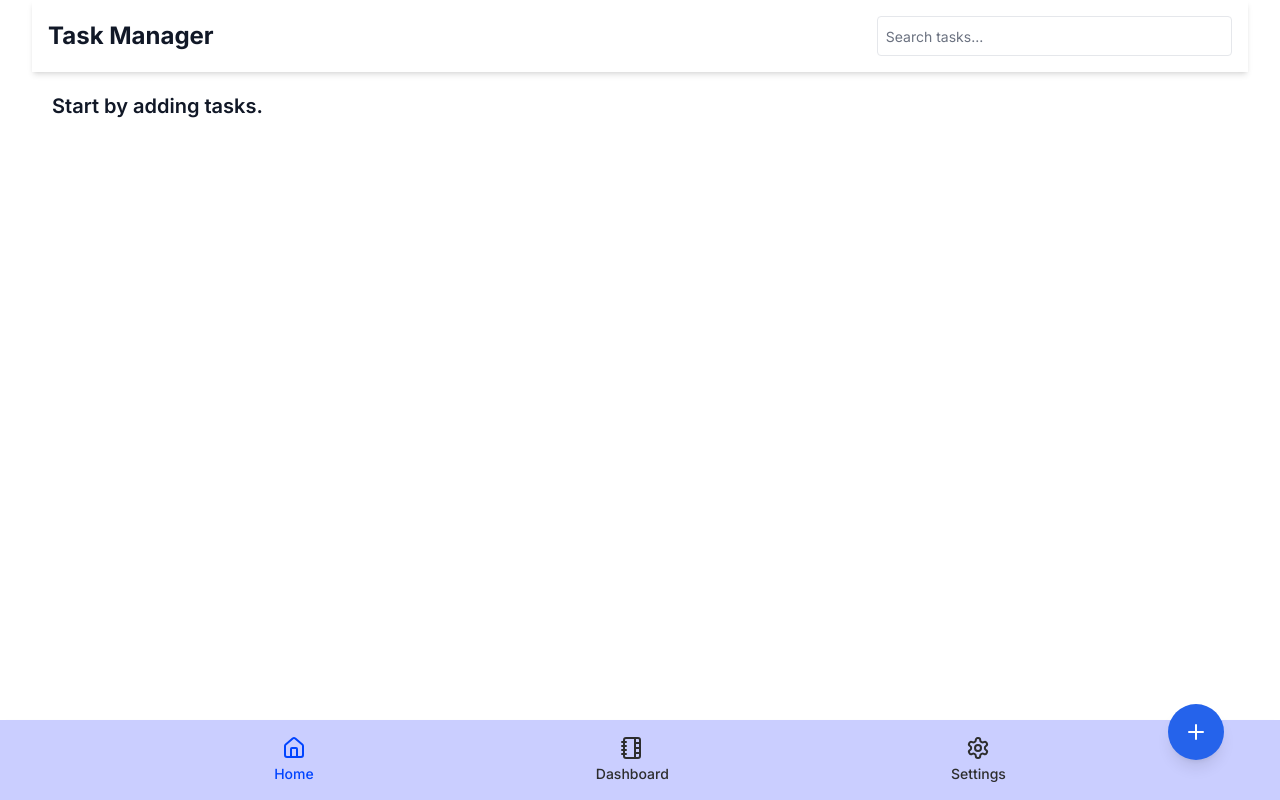
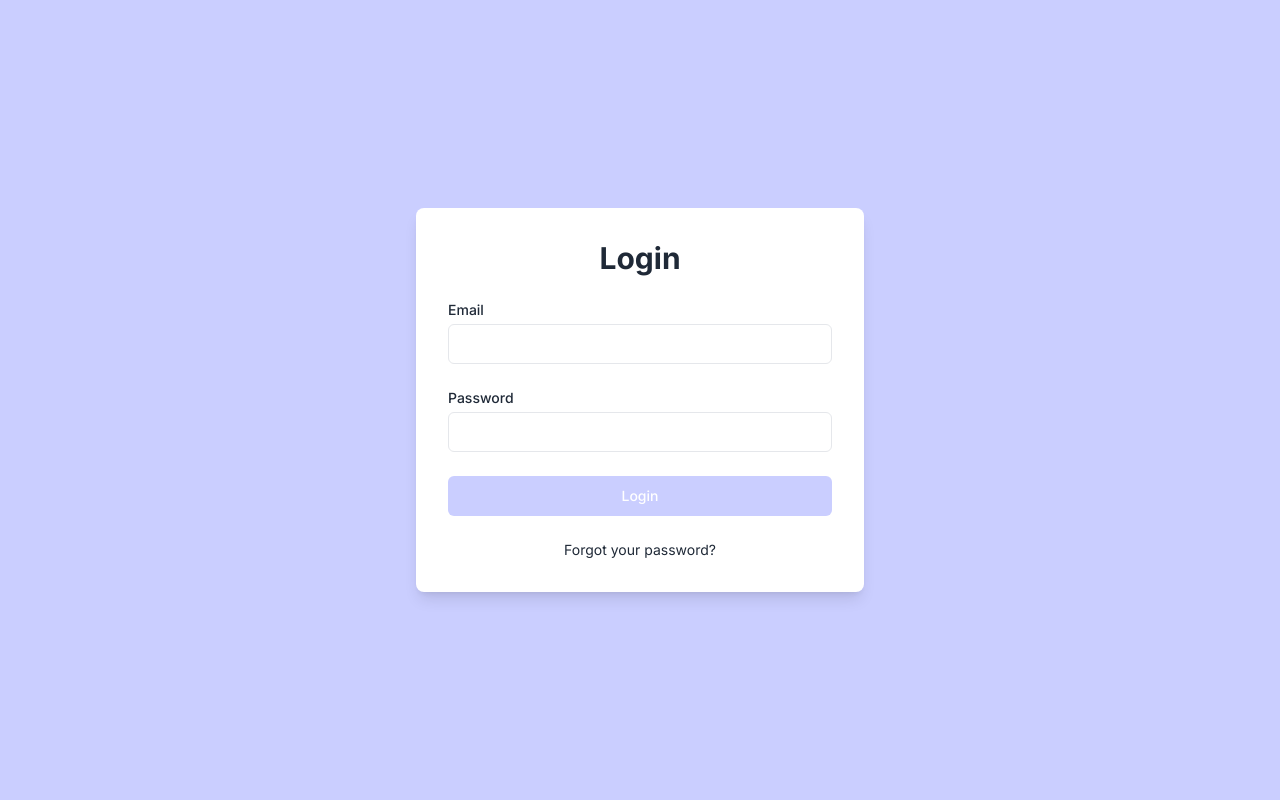
Before and after one commit to Kaustav-Bhattacharya/smart-task-manager, a Next.js app: page / in a window 1280 px wide. Built offline with nearby package versions, Linux system fonts and the light colour scheme.

Commit message:
chore: login page

```diff
--- a/app/layout.tsx
+++ b/app/layout.tsx
@@ -1,10 +1,11 @@
+// app/layout.tsx
+
 import type { Metadata } from "next";
 import { Inter } from "next/font/google";
 import "./globals.css";
 import StoreProvider from "@/lib/redux/store-provider";
-import Navigation from "@/components/custom/navigation-bar";
-import { Toaster } from "@/components/ui/toaster";
 import { ThemeProvider } from "@/components/theme-provider";
+import ClientLayout from "@/components/custom/custom-layout";
 
 const inter = Inter({ subsets: ["latin"] });
 
@@ -23,9 +24,7 @@ export default function RootLayout({
       <ThemeProvider attribute="class" defaultTheme="system" enableSystem>
         <StoreProvider>
           <body className={inter.className}>
-            {children}
-            <Navigation />
-            <Toaster />
+            <ClientLayout>{children}</ClientLayout>
           </body>
         </StoreProvider>
       </ThemeProvider>
--- a/app/page.tsx
+++ b/app/page.tsx
@@ -1,103 +1,89 @@
 "use client";
-import useDebounce from "@/lib/hooks/useDebouce";
-import { useState, useEffect } from "react";
+
+import React, { useState } from "react";
+import { Button } from "@/components/ui/button";
 import { Input } from "@/components/ui/input";
-import { Button } from "@/components/ui/button";
-import { RootState } from "@/lib/redux/store";
-import { useSelector } from "react-redux";
-import SwipeableCard from "@/components/custom/swipable-card";
+import { cn } from "@/lib/utils";
 import { useRouter } from "next/navigation";
-import { Plus } from "lucide-react";
-import { startTaskNotificationService } from "@/lib/locationNotifications";
 
-export type Task = {
-  description: string;
-  dueDate: Date;
-  id: string;
-  title: string;
-  priority: string;
-  completed?: boolean;
-  location: string;
-  lat?: number; // Optional latitude
-  lng?: number; // Optional longitude
-};
+const Login = () => {
+  const [email, setEmail] = useState("");
+  const [password, setPassword] = useState("");
+  const router = useRouter()
 
-const Home: React.FC = () => {
-  const router = useRouter();
-  const tasks = useSelector((state: RootState) => state.tasks.tasks);
-  const [searchTerm, setSearchTerm] = useState<string>("");
-  const debouncedSearchTerm = useDebounce<string>(searchTerm, 500);
-
-  const filteredTasks = tasks
-    .filter((task) =>
-      task.title.toLowerCase().includes(debouncedSearchTerm.toLowerCase())
-    )
-    .sort((a, b) => (a.completed ? 1 : 0) - (b.completed ? 1 : 0));
-
-  const handleAddTask = () => {
-    router.push(`/new-task`);
+  const handleLogin = (e: React.FormEvent) => {
+    e.preventDefault();
+    if(password==="@dminPasswor6" && email==="admin")
+      router.push("/task-list")
+    console.log("Login attempted with:", { email, password });
   };
 
-  useEffect(() => {
-    startTaskNotificationService(tasks);
-  }, [tasks]);
+  return (
+    <div
+      className={cn(
+        "min-h-screen flex items-center justify-center",
+        "bg-[#CACEFF] text-gray-800 dark:bg-gray-900 dark:text-gray-100"
+      )}
+    >
+      <form
+        onSubmit={handleLogin}
+        className={cn(
+          "w-full max-w-md p-8 space-y-6 rounded-lg shadow-lg",
+          "bg-white dark:bg-gray-800"
+        )}
+      >
+        <h2 className="text-3xl font-bold text-center">Login</h2>
 
-  if (tasks.length <= 0) {
-    return (
-      <div className="container w-full">
-        <header className="bg-white dark:bg-gray-900 shadow-md p-4 flex items-center justify-between sticky">
-          <h1 className="text-2xl font-bold text-gray-900 dark:text-gray-100">Task Manager</h1>
+        <div>
+          <label className="block text-sm font-medium mb-1" htmlFor="email">
+            Email
+          </label>
           <Input
+            id="email"
             type="text"
-            placeholder="Search tasks..."
-            className="border rounded p-2 w-[50%] lg:w-[30%] dark:bg-gray-800 dark:text-gray-100"
-            value={searchTerm}
-            onChange={(e) => setSearchTerm(e.target.value)}
+            value={email}
+            onChange={(e) => setEmail(e.target.value)}
+            required
+            className="dark:bg-gray-700 dark:border-gray-600"
           />
-        </header>
-        <div className="font-semibold text-xl p-5 text-gray-900 dark:text-gray-100">
-          Start by adding tasks.
         </div>
+
+        <div>
+          <label
+            className="block text-sm font-medium mb-1"
+            htmlFor="password"
+          >
+            Password
+          </label>
+          <Input
+            id="password"
+            type="password"
+            value={password}
+            onChange={(e) => setPassword(e.target.value)}
+            required
+            className="dark:bg-gray-700 dark:border-gray-600"
+          />
+        </div>
+
         <Button
-          onClick={handleAddTask}
-          className="fixed bottom-10 right-14 bg-blue-600 text-white rounded-full w-14 h-14 flex items-center justify-center shadow-lg hover:bg-blue-700 active:shadow-none active:translate-y-1 focus:outline-none focus:ring-2 focus:ring-blue-500 focus:ring-opacity-50 z-10"
+          type="submit"
+          className={cn(
+            "w-full py-2 px-4 rounded-md text-white",
+            "bg-[#CACEFF] hover:bg-[#A6B3D8]",
+            "dark:bg-purple-600 dark:hover:bg-purple-700"
+          )}
         >
-          <Plus size={26} />
+          Login
         </Button>
-      </div>
-    );
-  }
 
-  return (
-    <div className="min-h-screen container bg-gray-100 dark:bg-gray-900">
-      <header className="bg-white dark:bg-gray-900 shadow-md p-4 flex items-center justify-between sticky">
-        <h1 className="text-2xl font-bold text-gray-900 dark:text-gray-100">Task Manager</h1>
-        <Input
-          type="text"
-          placeholder="Search tasks..."
-          className="border rounded p-2 w-[50%] lg:w-[30%] dark:bg-gray-800 dark:text-gray-100"
-          value={searchTerm}
-          onChange={(e) => setSearchTerm(e.target.value)}
-        />
-      </header>
-      <div className="p-4">
-        <div className="space-y-4 overflow-auto h-[calc(100vh-210px)] md:h-[calc(100vh-180px)]">
-          {filteredTasks.map((task) => (
-            <SwipeableCard
-              key={task.id}
-              task={task}
-            />
-          ))}
+        <div className="text-center text-sm">
+          <a href="#" className="hover:underline">
+            Forgot your password?
+          </a>
         </div>
-        <Button
-          onClick={handleAddTask}
-          className="fixed bottom-14 md:bottom-10 right-1 md:right-5 bg-blue-600 text-white rounded-full w-14 h-14 flex items-center justify-center shadow-lg hover:bg-blue-700 active:shadow-none active:translate-y-1 focus:outline-none focus:ring-2 focus:ring-blue-500 focus:ring-opacity-50 z-10"
-        >
-          <Plus size={26} />
-        </Button>
-      </div>
+      </form>
     </div>
   );
 };
 
-export default Home;
+export default Login;
--- /dev/null
+++ b/app/task-list/page.tsx
@@ -0,0 +1,103 @@
+"use client";
+import useDebounce from "@/lib/hooks/useDebouce";
+import { useState, useEffect } from "react";
+import { Input } from "@/components/ui/input";
+import { Button } from "@/components/ui/button";
+import { RootState } from "@/lib/redux/store";
+import { useSelector } from "react-redux";
+import SwipeableCard from "@/components/custom/swipable-card";
+import { useRouter } from "next/navigation";
+import { Plus } from "lucide-react";
+import { startTaskNotificationService } from "@/lib/locationNotifications";
+
+export type Task = {
+  description: string;
+  dueDate: Date;
+  id: string;
+  title: string;
+  priority: string;
+  completed?: boolean;
+  location: string;
+  lat?: number; // Optional latitude
+  lng?: number; // Optional longitude
+};
+
+const Home: React.FC = () => {
+  const router = useRouter();
+  const tasks = useSelector((state: RootState) => state.tasks.tasks);
+  const [searchTerm, setSearchTerm] = useState<string>("");
+  const debouncedSearchTerm = useDebounce<string>(searchTerm, 500);
+
+  const filteredTasks = tasks
+    .filter((task) =>
+      task.title.toLowerCase().includes(debouncedSearchTerm.toLowerCase())
+    )
+    .sort((a, b) => (a.completed ? 1 : 0) - (b.completed ? 1 : 0));
+
+  const handleAddTask = () => {
+    router.push(`/new-task`);
+  };
+
+  useEffect(() => {
+    startTaskNotificationService(tasks);
+  }, [tasks]);
+
+  if (tasks.length <= 0) {
+    return (
+      <div className="container w-full">
+        <header className="bg-white dark:bg-gray-900 shadow-md p-4 flex items-center justify-between sticky">
+          <h1 className="text-2xl font-bold text-gray-900 dark:text-gray-100">Task Manager</h1>
+          <Input
+            type="text"
+            placeholder="Search tasks..."
+            className="border rounded p-2 w-[50%] lg:w-[30%] dark:bg-gray-800 dark:text-gray-100"
+            value={searchTerm}
+            onChange={(e) => setSearchTerm(e.target.value)}
+          />
+        </header>
+        <div className="font-semibold text-xl p-5 text-gray-900 dark:text-gray-100">
+          Start by adding tasks.
+        </div>
+        <Button
+          onClick={handleAddTask}
+          className="fixed bottom-10 right-14 bg-blue-600 text-white rounded-full w-14 h-14 flex items-center justify-center shadow-lg hover:bg-blue-700 active:shadow-none active:translate-y-1 focus:outline-none focus:ring-2 focus:ring-blue-500 focus:ring-opacity-50 z-10"
+        >
+          <Plus size={26} />
+        </Button>
+      </div>
+    );
+  }
+
+  return (
+    <div className="min-h-screen container bg-gray-100 dark:bg-gray-900">
+      <header className="bg-white dark:bg-gray-900 shadow-md p-4 flex items-center justify-between sticky">
+        <h1 className="text-2xl font-bold text-gray-900 dark:text-gray-100">Task Manager</h1>
+        <Input
+          type="text"
+          placeholder="Search tasks..."
+          className="border rounded p-2 w-[50%] lg:w-[30%] dark:bg-gray-800 dark:text-gray-100"
+          value={searchTerm}
+          onChange={(e) => setSearchTerm(e.target.value)}
+        />
+      </header>
+      <div className="p-4">
+        <div className="space-y-4 overflow-auto h-[calc(100vh-210px)] md:h-[calc(100vh-180px)]">
+          {filteredTasks.map((task) => (
+            <SwipeableCard
+              key={task.id}
+              task={task}
+            />
+          ))}
+        </div>
+        <Button
+          onClick={handleAddTask}
+          className="fixed bottom-14 md:bottom-10 right-1 md:right-5 bg-blue-600 text-white rounded-full w-14 h-14 flex items-center justify-center shadow-lg hover:bg-blue-700 active:shadow-none active:translate-y-1 focus:outline-none focus:ring-2 focus:ring-blue-500 focus:ring-opacity-50 z-10"
+        >
+          <Plus size={26} />
+        </Button>
+      </div>
+    </div>
+  );
+};
+
+export default Home;
--- /dev/null
+++ b/components/custom/custom-layout.tsx
@@ -0,0 +1,26 @@
+// components/custom/client-layout.tsx
+
+"use client";
+
+import React from "react";
+import { usePathname } from "next/navigation";
+import Navigation from "@/components/custom/navigation-bar";
+import { Toaster } from "@/components/ui/toaster";
+
+export default function ClientLayout({
+  children,
+}: {
+  children: React.ReactNode;
+}) {
+  const pathname = usePathname();
+
+  const shouldShowNav = pathname !== "/"; // Update with your login page route
+
+  return (
+    <>
+      {children}
+      {shouldShowNav && <Navigation />}
+      <Toaster />
+    </>
+  );
+}
--- a/components/custom/navigation-bar.tsx
+++ b/components/custom/navigation-bar.tsx
@@ -8,7 +8,7 @@ import { cn } from "@/lib/utils";
 type Props = {};
 
 const ROUTES = [
-  { path: "/", label: "Home" },
+  { path: "/task-list", label: "Home" },
   { path: "/dashboard", label: "Dashboard" },
   { path: "/settings", label: "Settings" },
 ];
--- a/components/custom/swipable-card.tsx
+++ b/components/custom/swipable-card.tsx
@@ -1,5 +1,5 @@
 "use client";
-import { Task } from "@/app/page";
+
 import { removeTask, toggleTaskCompletion } from "@/lib/redux/taskSlice";
 import { useRouter } from "next/navigation";
 import React, { useState } from "react";
@@ -14,6 +14,7 @@ import { Card } from "@/components/ui/card";
 import { format } from "date-fns";
 import { useToast } from "../ui/use-toast";
 import Link from "next/link";
+import { Task } from "@/app/task-list/page";
 
 interface SwipeableCardProps {
   task: Task;
--- a/components/custom/task-form.tsx
+++ b/components/custom/task-form.tsx
@@ -258,11 +258,11 @@ const TaskForm = ({ taskId }: Props) => {
                       onFocus={() => setMapOpen(true)}
                     />
                     {mapOpen && searchResults.length > 0 && (
-                      <ul className="absolute bg-white border border-gray-200 rounded-md shadow-lg max-h-60 overflow-y-auto w-full mt-1 z-20">
+                     <ul className="absolute border rounded-md shadow-lg max-h-60 overflow-y-auto w-full mt-1 z-20 bg-[#CACEFF] border-[#B0B0FF] dark:bg-[#1F1B33] dark:border-[#38304E]">
                      {searchResults.map((result) => (
                        <li
                          key={result.place_id}
-                            className="px-4 py-2 cursor-pointer hover:bg-gray-100"
+                         className="px-4 py-2 cursor-pointer hover:bg-[#B0B0FF] dark:hover:bg-[#3B3550] transition-colors"
                          onClick={() => handleSearchSelect(result)}
                        >
                          {result.description}
```
Lines whose indentation alone changed are shown as unchanged.
